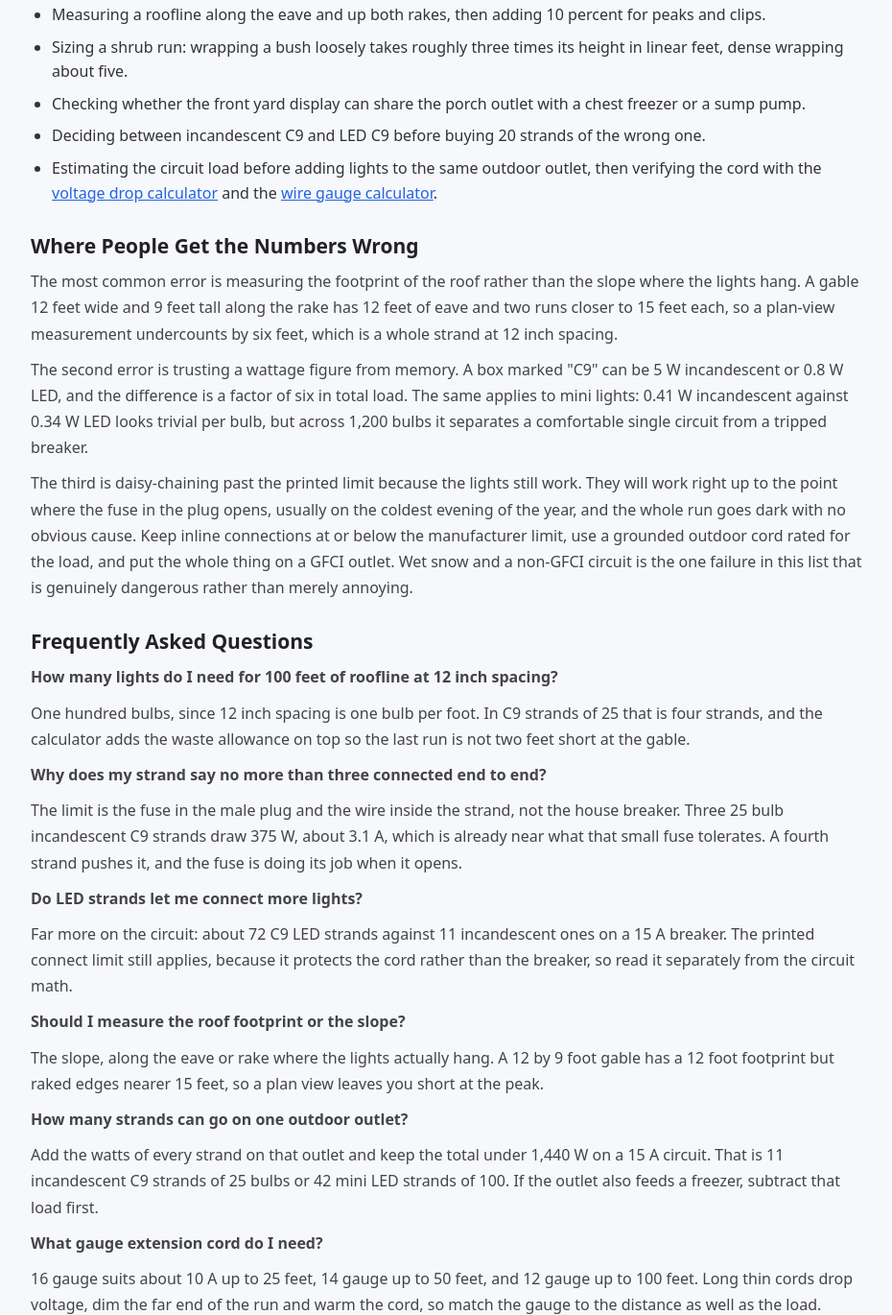
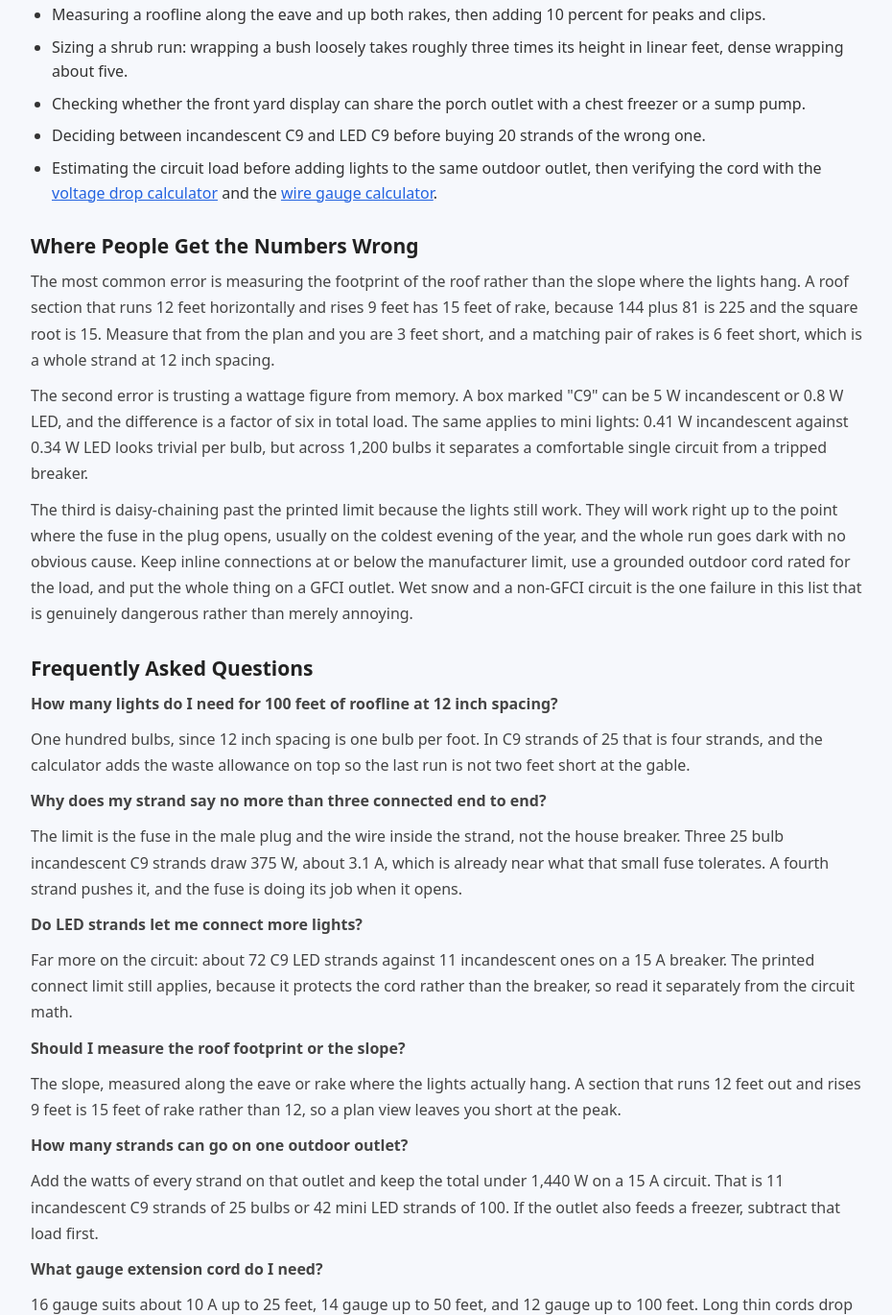
Before and after one commit to MA-SUNYI/website, a plain HTML site: page christmas-light-calculator.html in a window 1280 px wide. Shown: the part 2209-3579 px from the top of the page at 96% size, without its empty margins (170-1100 px from the left). Drawn offline with Linux system fonts and the light colour scheme.

Commit message:
fix: correct duty cycle delta and rake slope example on new pages

```diff
--- a/christmas-light-calculator.html
+++ b/christmas-light-calculator.html
@@ -136,7 +136,7 @@ li{margin:8px 0;line-height:1.6;}
 </ul>
 
 <h2>Where People Get the Numbers Wrong</h2>
-<p>The most common error is measuring the footprint of the roof rather than the slope where the lights hang. A gable 12 feet wide and 9 feet tall along the rake has 12 feet of eave and two runs closer to 15 feet each, so a plan-view measurement undercounts by six feet, which is a whole strand at 12 inch spacing.</p>
+<p>The most common error is measuring the footprint of the roof rather than the slope where the lights hang. A roof section that runs 12 feet horizontally and rises 9 feet has 15 feet of rake, because 144 plus 81 is 225 and the square root is 15. Measure that from the plan and you are 3 feet short, and a matching pair of rakes is 6 feet short, which is a whole strand at 12 inch spacing.</p>
 <p>The second error is trusting a wattage figure from memory. A box marked "C9" can be 5 W incandescent or 0.8 W LED, and the difference is a factor of six in total load. The same applies to mini lights: 0.41 W incandescent against 0.34 W LED looks trivial per bulb, but across 1,200 bulbs it separates a comfortable single circuit from a tripped breaker.</p>
 <p>The third is daisy-chaining past the printed limit because the lights still work. They will work right up to the point where the fuse in the plug opens, usually on the coldest evening of the year, and the whole run goes dark with no obvious cause. Keep inline connections at or below the manufacturer limit, use a grounded outdoor cord rated for the load, and put the whole thing on a GFCI outlet. Wet snow and a non-GFCI circuit is the one failure in this list that is genuinely dangerous rather than merely annoying.</p>
 
@@ -148,7 +148,7 @@ li{margin:8px 0;line-height:1.6;}
 <p><b>Do LED strands let me connect more lights?</b></p>
 <p>Far more on the circuit: about 72 C9 LED strands against 11 incandescent ones on a 15 A breaker. The printed connect limit still applies, because it protects the cord rather than the breaker, so read it separately from the circuit math.</p>
 <p><b>Should I measure the roof footprint or the slope?</b></p>
-<p>The slope, along the eave or rake where the lights actually hang. A 12 by 9 foot gable has a 12 foot footprint but raked edges nearer 15 feet, so a plan view leaves you short at the peak.</p>
+<p>The slope, measured along the eave or rake where the lights actually hang. A section that runs 12 feet out and rises 9 feet is 15 feet of rake rather than 12, so a plan view leaves you short at the peak.</p>
 <p><b>How many strands can go on one outdoor outlet?</b></p>
 <p>Add the watts of every strand on that outlet and keep the total under 1,440 W on a 15 A circuit. That is 11 incandescent C9 strands of 25 bulbs or 42 mini LED strands of 100. If the outlet also feeds a freezer, subtract that load first.</p>
 <p><b>What gauge extension cord do I need?</b></p>
```
Also changed, not shown: space-heater-cost-calculator.html (+1 -1 lines).
